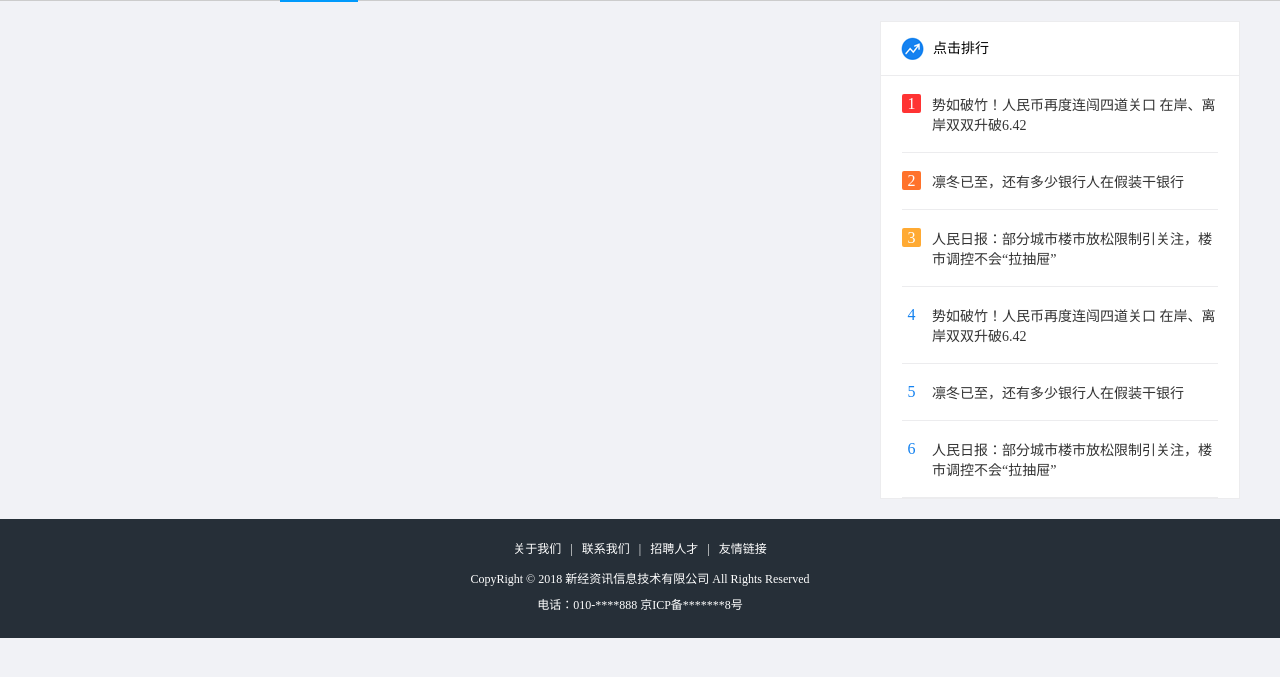
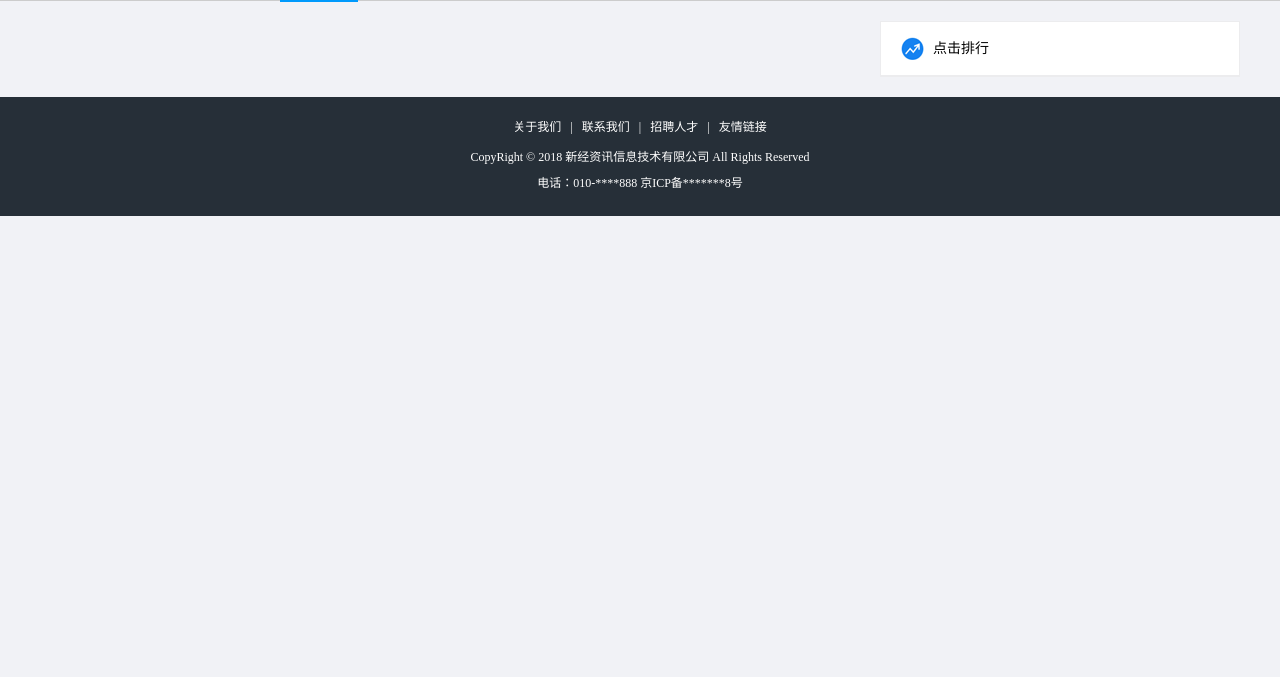
Before and after one commit to liuxiangliang0313/infomation, a Flask app: page / in a window 1280 px wide. Shown: the part 59-736 px from the top of the page. Run offline with Flask 2, Linux system fonts and the light colour scheme; data that the repository does not hold is empty; parts of the project's set-up code (start-up, migrations or seed data) failed here and were passed over; some libraries are stand-ins or nearby versions.

Commit message:
分页加载更多数据调试

```diff
--- a/info/templates/news/index.html
+++ b/info/templates/news/index.html
@@ -148,12 +148,12 @@
                 {% endfor %}
 
 
-                <li><span class="first">1</span><a href="#">势如破竹！人民币再度连闯四道关口 在岸、离岸双双升破6.42</a></li>
-                <li><span class="second">2</span><a href="#">凛冬已至，还有多少银行人在假装干银行</a></li>
-                <li><span class="third">3</span><a href="#">人民日报：部分城市楼市放松限制引关注，楼市调控不会“拉抽屉”</a></li>
-                <li><span>4</span><a href="#">势如破竹！人民币再度连闯四道关口 在岸、离岸双双升破6.42</a></li>
-                <li><span>5</span><a href="#">凛冬已至，还有多少银行人在假装干银行</a></li>
-                <li><span>6</span><a href="#">人民日报：部分城市楼市放松限制引关注，楼市调控不会“拉抽屉”</a></li>
+{#                <li><span class="first">1</span><a href="#">势如破竹！人民币再度连闯四道关口 在岸、离岸双双升破6.42</a></li>#}
+{#                <li><span class="second">2</span><a href="#">凛冬已至，还有多少银行人在假装干银行</a></li>#}
+{#                <li><span class="third">3</span><a href="#">人民日报：部分城市楼市放松限制引关注，楼市调控不会“拉抽屉”</a></li>#}
+{#                <li><span>4</span><a href="#">势如破竹！人民币再度连闯四道关口 在岸、离岸双双升破6.42</a></li>#}
+{#                <li><span>5</span><a href="#">凛冬已至，还有多少银行人在假装干银行</a></li>#}
+{#                <li><span>6</span><a href="#">人民日报：部分城市楼市放松限制引关注，楼市调控不会“拉抽屉”</a></li>#}
             </ul>
         </div>
     </div>
```
